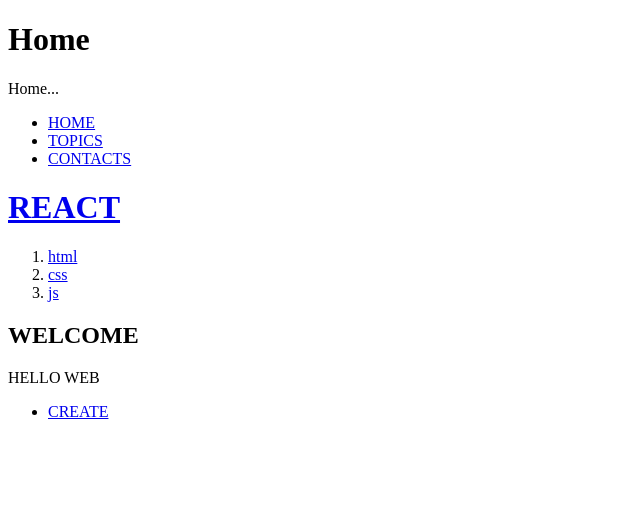
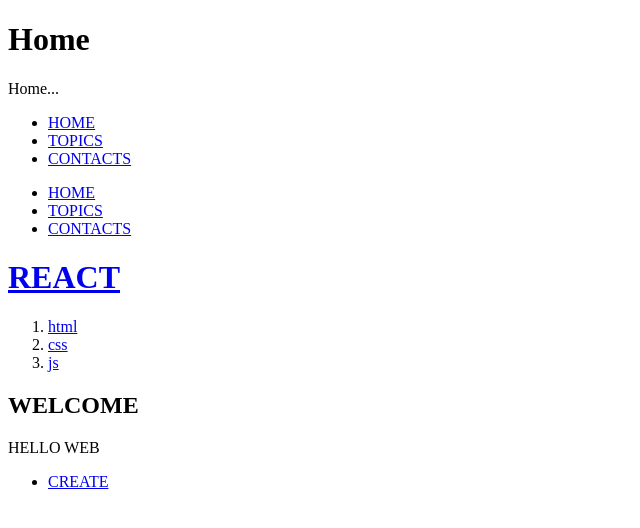
Before and after one commit to HanSeongDeok/React, a React (Create React App) app: page / in a window 1280 px wide. Shown: the top 528 px of the page, without its empty margins (0-640 px from the left). Built offline with nearby package versions, Linux system fonts and the light colour scheme.

Commit message:
[LIFECODING] Link, NavLink, HashRouter
[LIFECODING] Link, NavLink, HashRouter

```diff
--- a/src/index.js
+++ b/src/index.js
@@ -4,7 +4,7 @@
 import RootApp from './App';
 import reportWebVitals from './reportWebVitals';
 import { memo } from 'react';
-import { BrowserRouter, Routes, Route, swith } from 'react-router';
+import { HashRouter, BrowserRouter, Routes, Route, Link } from 'react-router';
 
 const Home = memo(() => {
   return (
@@ -36,19 +36,24 @@
 const root = ReactDOM.createRoot(document.getElementById('root'));
 root.render(
   <React.StrictMode>
-    <BrowserRouter>
+    <HashRouter>
     <Routes>
       <Route path='/' element={<Home/>}/>
       <Route path='/topics' element={<Topics/>}/>
       <Route path='/contacts' element={<Contact/>}/>
     </Routes>
     <ul>
+      <li><Link to='/'> HOME </Link></li>
+      <li><Link to='/topics'> TOPICS </Link></li>
+      <li><Link to='/contacts'> CONTACTS </Link></li>
+    </ul>
+    <ul>
       <li><a href='/'> HOME </a></li>
       <li><a href='/topics'> TOPICS </a></li>
       <li><a href='/contacts'> CONTACTS </a></li>
     </ul>
     <RootApp/>
-    </BrowserRouter>
+    </HashRouter>
   </React.StrictMode>
 );
 
```
Also changed, not shown: 1 other file (tests, documents, lock files or other folders).
